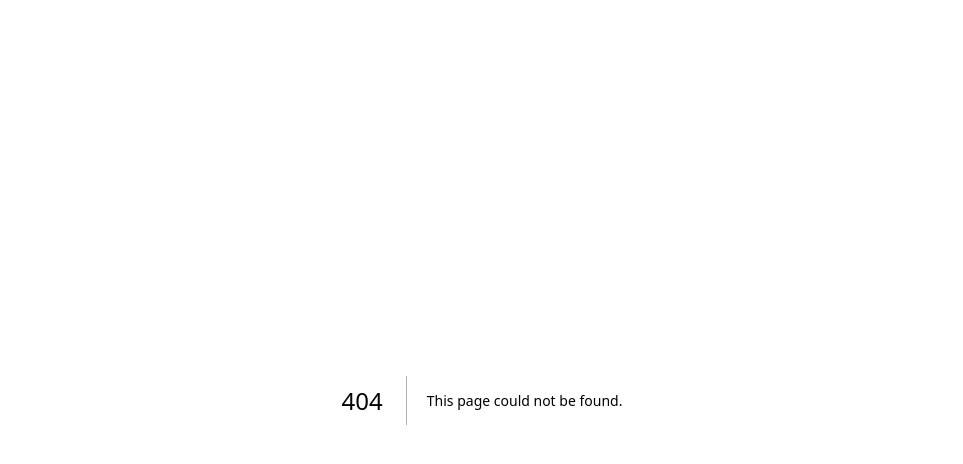
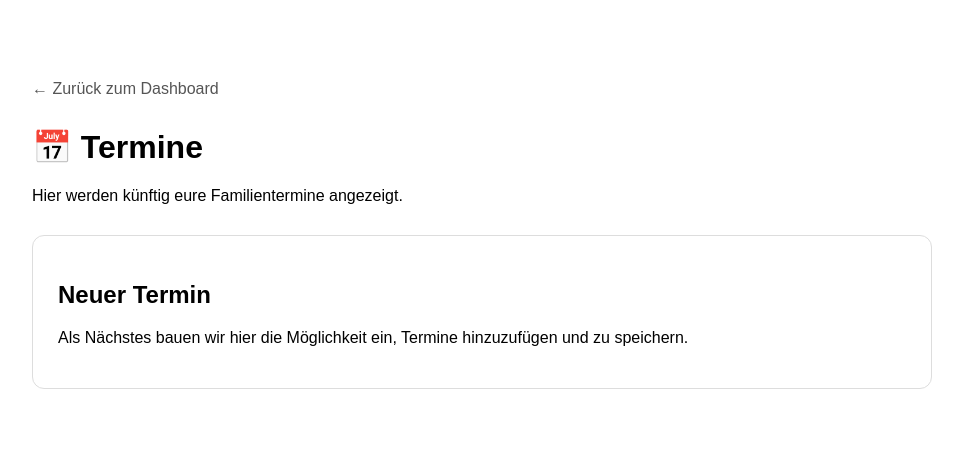
Before and after one commit to Hackste81/familien-dashboard, a Next.js app: page /termine in a window 1280 px wide. Before the commit this address had no page. Shown: the top 464 px of the page, without its empty margins (158-1121 px from the left). Built offline with nearby package versions, Linux system fonts and the light colour scheme.

Commit message:
Create page.js

```diff
--- /dev/null
+++ b/app/termine/page.js
@@ -0,0 +1,42 @@
+export default function TerminePage() {
+  return (
+    <main
+      style={{
+        maxWidth: "900px",
+        margin: "60px auto",
+        padding: "20px",
+        fontFamily: "Arial, sans-serif",
+      }}
+    >
+      <a
+        href="/"
+        style={{
+          color: "#555",
+          textDecoration: "none",
+        }}
+      >
+        ← Zurück zum Dashboard
+      </a>
+
+      <h1 style={{ marginTop: "30px" }}>📅 Termine</h1>
+
+      <p>Hier werden künftig eure Familientermine angezeigt.</p>
+
+      <div
+        style={{
+          marginTop: "30px",
+          padding: "25px",
+          border: "1px solid #ddd",
+          borderRadius: "12px",
+        }}
+      >
+        <h2>Neuer Termin</h2>
+
+        <p>
+          Als Nächstes bauen wir hier die Möglichkeit ein, Termine
+          hinzuzufügen und zu speichern.
+        </p>
+      </div>
+    </main>
+  );
+}
```
